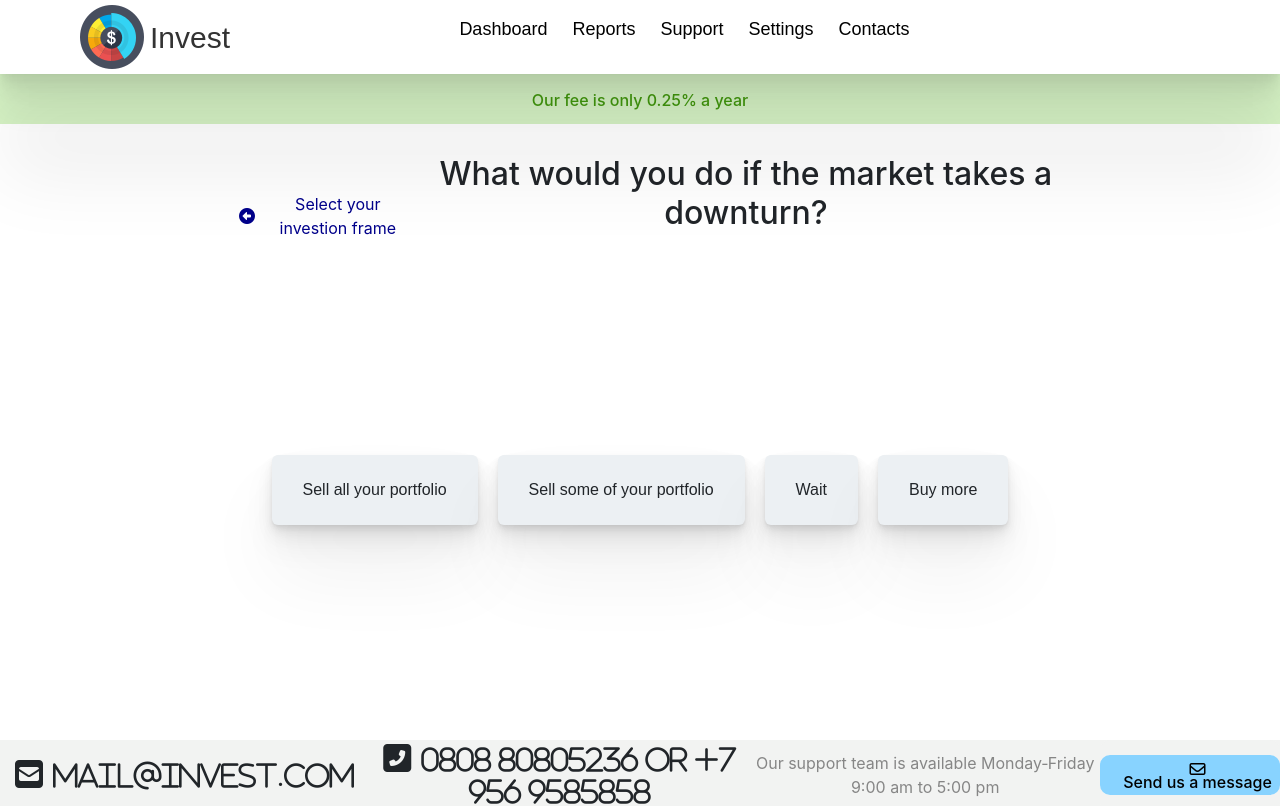
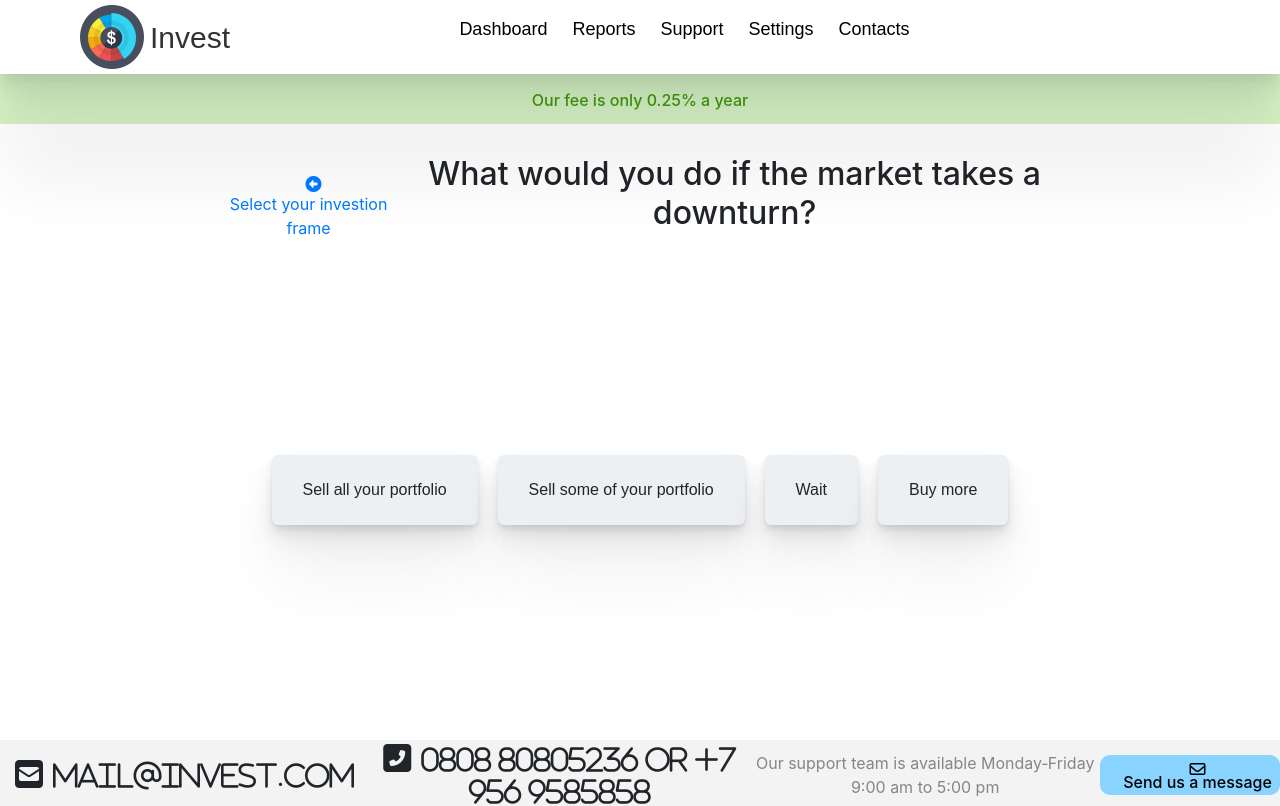
Before and after one commit to AleksandraMakhmutova/Invest_app_react, a React (Create React App) app in the folder client/: page /questions in a window 1280 px wide. Shown: the top 806 px of the page. Built offline with nearby package versions, Linux system fonts and the light colour scheme.

Commit message:
for deploy

```diff
--- a/client/src/Component/BackAndHeader/index.js
+++ b/client/src/Component/BackAndHeader/index.js
@@ -2,18 +2,22 @@ import React from "react";
 import { Button } from "react-scroll";
 import InfoLine from "../InfoLine";
 import style from "./style.module.css";
+import { Link } from "react-router-dom";
 export default function BackAndHeader() {
   return (
     <>
       <InfoLine />
       <div className={style.cardHeader}>
         <div className={style.button}>
-          <div className={style.arrow}>
-            <i class="fas fa-arrow-alt-circle-left"></i>
-          </div>
-          <div>Select your investion frame</div>
+          <Link to="/dashboard">
+            <div className={style.arrow}>
+              <i class="fas fa-arrow-alt-circle-left"></i>
+            </div>
+            <div>Select your investion frame</div>{" "}
+          </Link>
         </div>
         <div className={style.cardBackandHeader}>
+          {" "}
           <h2>What would you do if the market takes a downturn?</h2>
         </div>
       </div>
--- a/client/src/Component/BackAndHeader/style.module.css
+++ b/client/src/Component/BackAndHeader/style.module.css
@@ -14,6 +14,7 @@
   /* justify-content: space-between; */
   margin-right: 20px;
   color: darkblue;
+  text-decoration: none;
 }
 
 .arrow {
```
